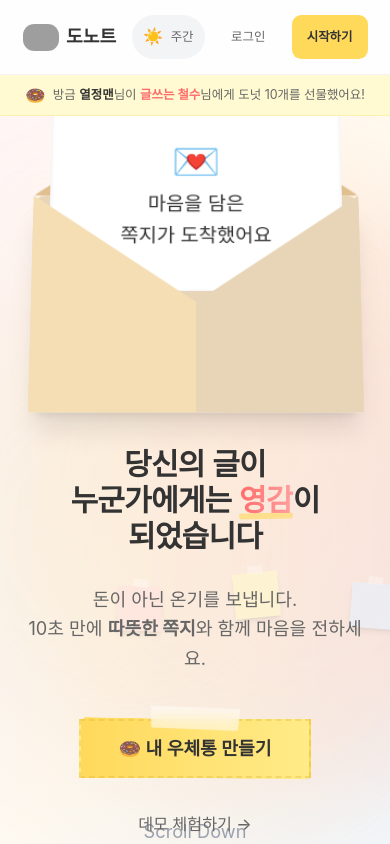
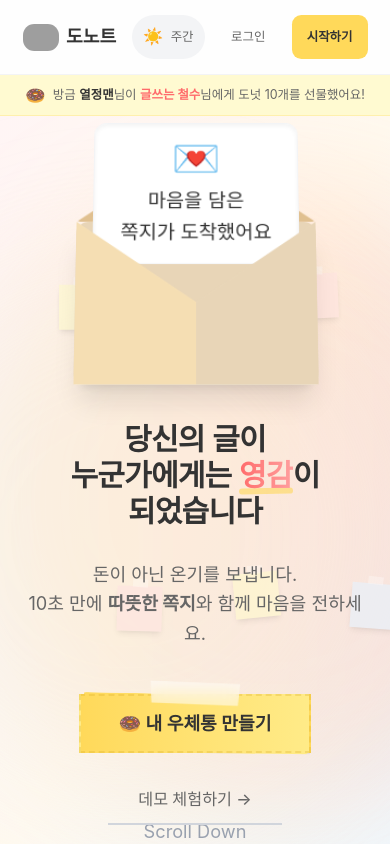
Before and after one commit to belltheone/DoNote, a Next.js app: page / in a window 390 px wide. Shown: the top 844 px of the page. Built offline with nearby package versions, Linux system fonts and the light colour scheme; no server answers; grey boxes are pictures that could not be loaded; a web font is replaced by a local one.

Commit message:
feat: UI 3차 개선 - 고운바탕 폰트, 봉투 애니메이션 축소, 위젯 가이드, 대시보드 로고

```diff
--- a/src/app/dashboard/layout.tsx
+++ b/src/app/dashboard/layout.tsx
@@ -2,6 +2,7 @@
 // 대시보드 레이아웃 - 사이드바 + 헤더
 
 import Link from "next/link";
+import Image from "next/image";
 import { usePathname, useRouter } from "next/navigation";
 import { motion } from "framer-motion";
 import { useEffect, useState } from "react";
@@ -86,7 +87,13 @@ export default function DashboardLayout({
                 {/* 로고 */}
                 <div className="p-6 border-b border-gray-100 dark:border-gray-700">
                     <Link href="/" className="flex items-center gap-3">
-                        <span className="text-2xl">🍩</span>
+                        <Image
+                            src="/logo-140.png"
+                            alt="도노트 로고"
+                            width={32}
+                            height={32}
+                            className="rounded-lg"
+                        />
                         {sidebarOpen && <span className="text-xl font-bold text-[#333] dark:text-white">도노트</span>}
                     </Link>
                 </div>
--- a/src/app/dashboard/widget/page.tsx
+++ b/src/app/dashboard/widget/page.tsx
@@ -251,6 +251,31 @@ export default function WidgetPage() {
                         title="후원 QR 코드"
                     />
 
+                    {/* 사용 방법 가이드 */}
+                    <div className="bg-white dark:bg-gray-800 rounded-xl p-6 shadow-sm border border-gray-100 dark:border-gray-700">
+                        <h3 className="text-lg font-bold text-[#333] dark:text-white mb-4 flex items-center gap-2">
+                            <span>📖</span> 사용 방법
+                        </h3>
+                        <ol className="space-y-3 text-sm text-[#666] dark:text-gray-400">
+                            <li className="flex gap-3">
+                                <span className="flex-shrink-0 w-6 h-6 bg-[#FFD95A] rounded-full flex items-center justify-center text-[#333] font-bold text-xs">1</span>
+                                <span>위젯 스타일과 색상을 선택하세요</span>
+                            </li>
+                            <li className="flex gap-3">
+                                <span className="flex-shrink-0 w-6 h-6 bg-[#FFD95A] rounded-full flex items-center justify-center text-[#333] font-bold text-xs">2</span>
+                                <span>원하는 문구를 선택하거나 직접 입력하세요</span>
+                            </li>
+                            <li className="flex gap-3">
+                                <span className="flex-shrink-0 w-6 h-6 bg-[#FFD95A] rounded-full flex items-center justify-center text-[#333] font-bold text-xs">3</span>
+                                <span>HTML 또는 Markdown 코드를 복사하세요</span>
+                            </li>
+                            <li className="flex gap-3">
+                                <span className="flex-shrink-0 w-6 h-6 bg-[#FFD95A] rounded-full flex items-center justify-center text-[#333] font-bold text-xs">4</span>
+                                <span>GitHub README, 블로그, 포트폴리오에 붙여넣기!</span>
+                            </li>
+                        </ol>
+                    </div>
+
                     {/* 안내 */}
                     <div className="p-4 bg-[#FFFACD] dark:bg-yellow-900/20 rounded-xl border-2 border-dashed border-[#FFD95A]">
                         <p className="text-sm text-[#333] dark:text-gray-300">
--- a/src/app/globals.css
+++ b/src/app/globals.css
@@ -11,12 +11,12 @@
   src: url('/Font/Pretendard-1.3.9/web/variable/woff2/PretendardVariable.woff2') format('woff2-variations');
 }
 
-/* 손글씨 폰트 (Google Fonts - Nanum Pen Script) */
-@import url('https://fonts.googleapis.com/css2?family=Nanum+Pen+Script&display=swap');
+/* 손글씨 폰트 (Google Fonts - Gowun Batang) */
+@import url('https://fonts.googleapis.com/css2?family=Gowun+Batang&display=swap');
 
 /* 손글씨 클래스 */
 .font-handwriting {
-  font-family: 'Nanum Pen Script', cursive;
+  font-family: 'Gowun Batang', serif;
 }
 
 @custom-variant dark (&:is(.dark *));
--- a/src/components/landing/EnvelopeHero.tsx
+++ b/src/components/landing/EnvelopeHero.tsx
@@ -12,7 +12,7 @@ export function EnvelopeHero() {
     }, []);
 
     return (
-        <div className="relative w-[300px] h-[200px] md:w-[400px] md:h-[260px] mx-auto perspective-1000">
+        <div className="relative w-[220px] h-[150px] md:w-[280px] md:h-[180px] mx-auto perspective-1000">
             <motion.div
                 className="w-full h-full relative preserve-3d"
                 initial={{ rotateX: 20, y: 100, opacity: 0 }}
@@ -79,14 +79,14 @@ export function EnvelopeHero() {
                         {['🍩', '✨', '💜', '☕', '🖊️'].map((emoji, i) => (
                             <motion.div
                                 key={i}
-                                className="absolute text-2xl"
+                                className="absolute text-xl"
                                 initial={{ opacity: 0, x: 0, y: 50, scale: 0 }}
                                 animate={{
                                     opacity: [0, 1, 0],
-                                    x: (i - 2) * 40 + (Math.random() * 20 - 10),
-                                    y: -100 - Math.random() * 50,
-                                    scale: [0.5, 1.2, 0.8],
-                                    rotate: Math.random() * 360
+                                    x: (i - 2) * 30,
+                                    y: -80 - (i * 10),
+                                    scale: [0.5, 1.1, 0.7],
+                                    rotate: i * 45
                                 }}
                                 transition={{
                                     duration: 2,
```
